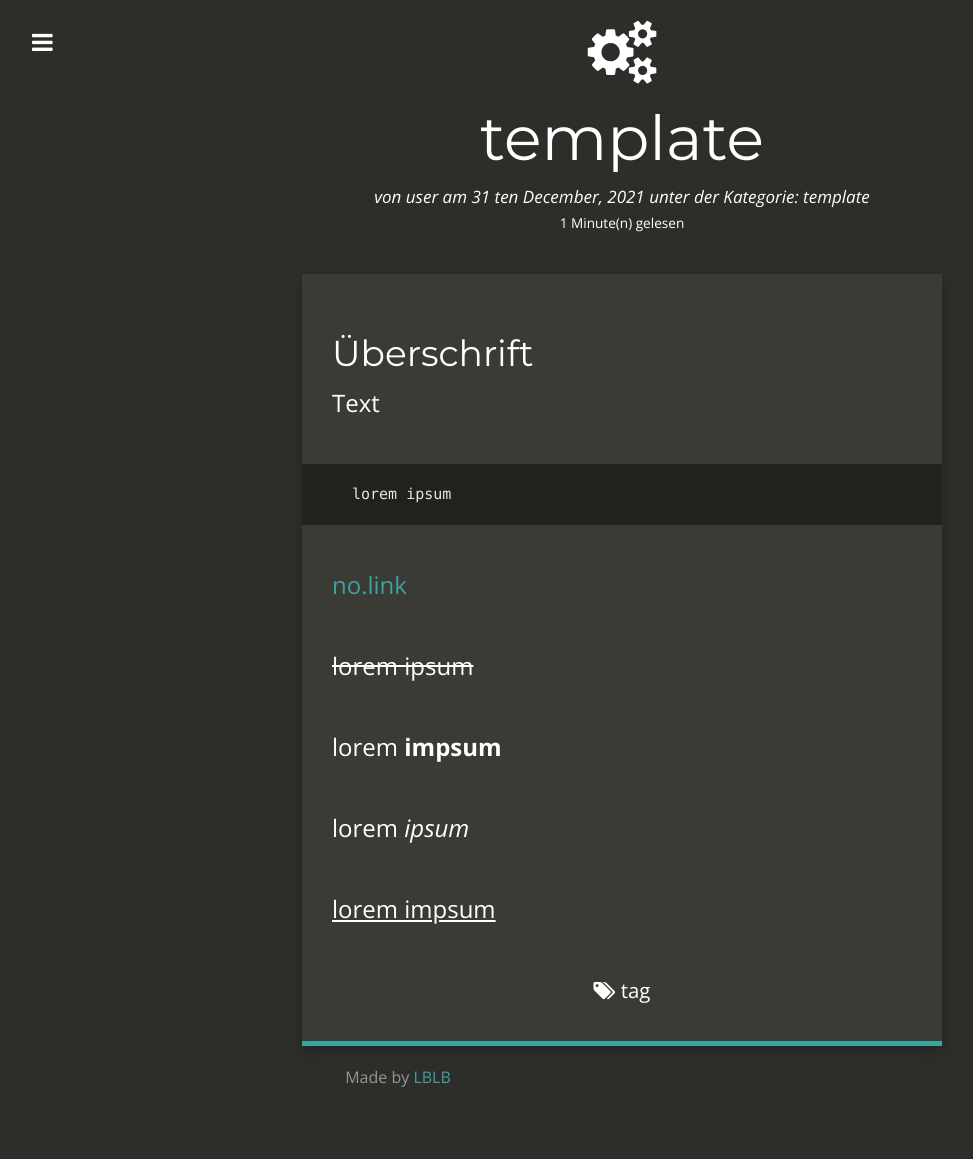
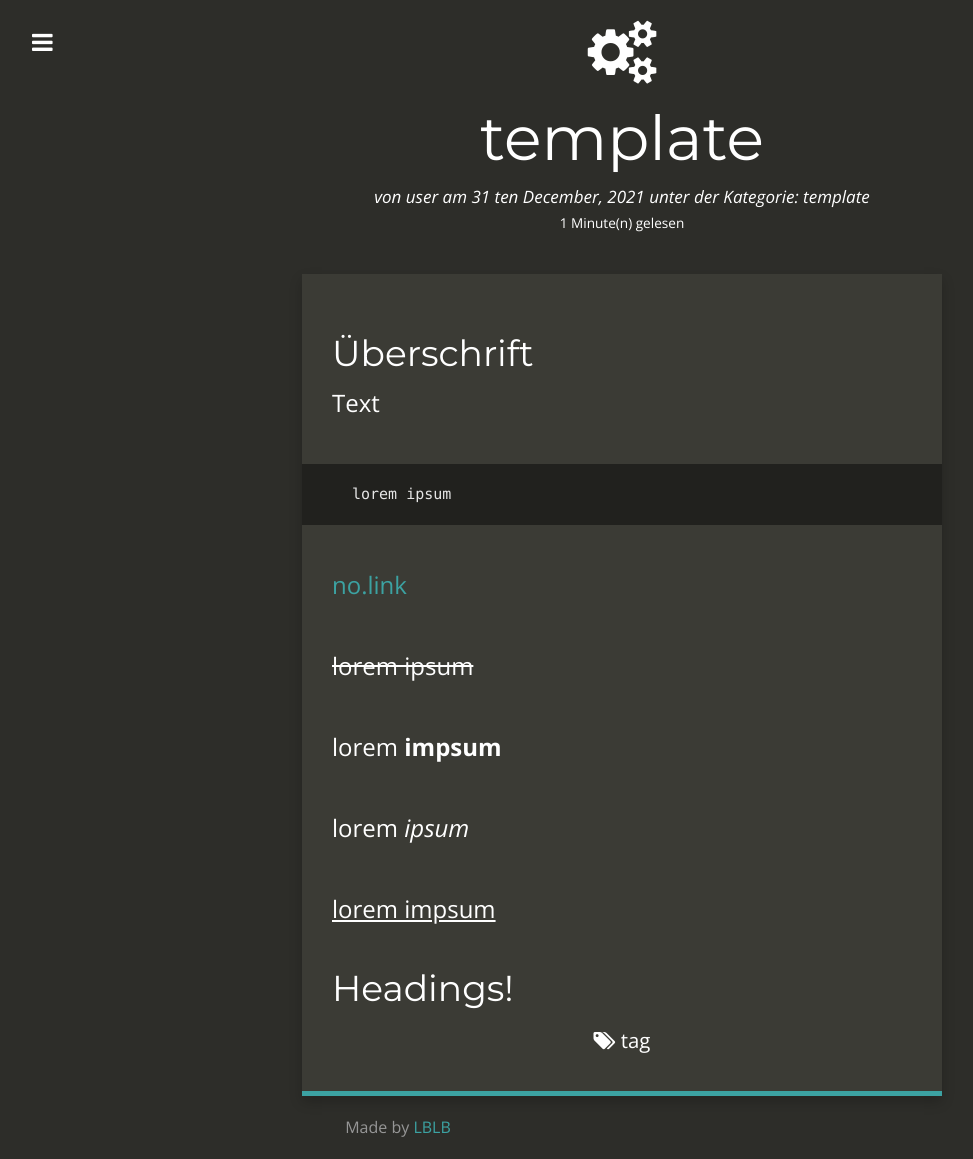
Before and after one commit to eski1337/lblb-it-ffd00, a Jekyll site: the page built from _posts/1999-01-01-template.md, in a window 1280 px wide. Shown: the whole page, without its empty margins (18-991 px from the left). Built offline with Jekyll 4.4.1, drawn with Linux system fonts in a browser that asks for light colours; nearby versions of some CDN libraries; comment, search, counter and statistics services are not loaded; before the commit the page ends 1109 px from its top, so only the background shows below that.

Commit message:
1999-01-01-template.md: changed

```diff
--- a/_posts/1999-01-01-template.md
+++ b/_posts/1999-01-01-template.md
@@ -29,3 +29,6 @@ lorem __impsum__
 lorem _ipsum_
 
 <ins>lorem impsum</ins>
+
+
+# Headings!
```
